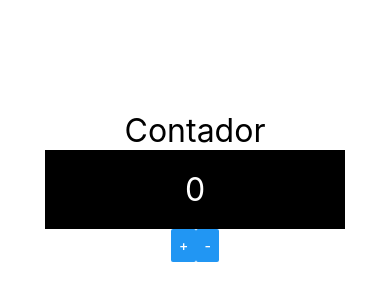
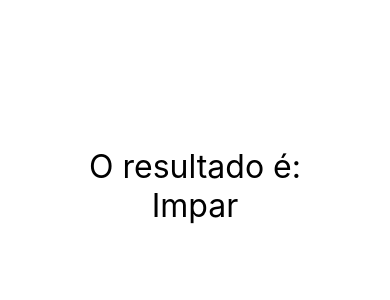
Before and after one commit to xCaio/react-native-exercises, a React Native app: screen / in a window 390 px wide. Shown: the part 236-536 px from the top of the page. Built offline with nearby package versions, Linux system fonts and the light colour scheme.

Commit message:
Renderizacao Condicional

```diff
--- a/src/App.js
+++ b/src/App.js
@@ -1,5 +1,5 @@
 import React from "react";
-import { View, StyleSheet } from "react-native";
+import { View, StyleSheet, SafeAreaView } from "react-native";
 import Primeiro from "../src/components/Primeiro"
 import MinMax from "./components/MinMax";
 import Aleatorio from "./components/Aleatorio";
@@ -10,10 +10,13 @@
 // import Pai from "./components/direta/Pai";
 import Pai from "./components/indireta/Pai";
 import ContadorV2 from './components/contador/ContadorV2';
+import ParImpar from "./components/ParImpar";
+
+export default () => (
+    <SafeAreaView style={styles.App}>
 
 
-export default () => (
-    <View style={styles.App}>
+
         {/* <MinMax min={3} max={20}/>
         <MinMax min={1} max={94}/> */}
 
@@ -31,10 +34,10 @@
         {/* <Contador inicial={100} passo={10}/>
         <Contador /> */}
         {/* <Pai/> */}
-        <ContadorV2 />
+        {/* <ContadorV2 /> */}
+        <ParImpar num={3}/>
 
-
-    </View>
+    </SafeAreaView>
 )
 
 const styles = StyleSheet.create({
--- /dev/null
+++ b/src/components/ParImpar.js
@@ -0,0 +1,17 @@
+import React from 'react'
+import { View, Text } from 'react-native'
+import estilo from './estilo'
+
+export default ({num = 0}) => {
+
+        return (
+            <View>
+                <Text style={estilo.txtG}>O resultado é:</Text>
+                {num % 2 === 0
+                 ? <Text style={estilo.txtG}>Par</Text>
+                 : <Text style={estilo.txtG}>Impar</Text>
+                }
+
+            </View>
+        )
+}
```
